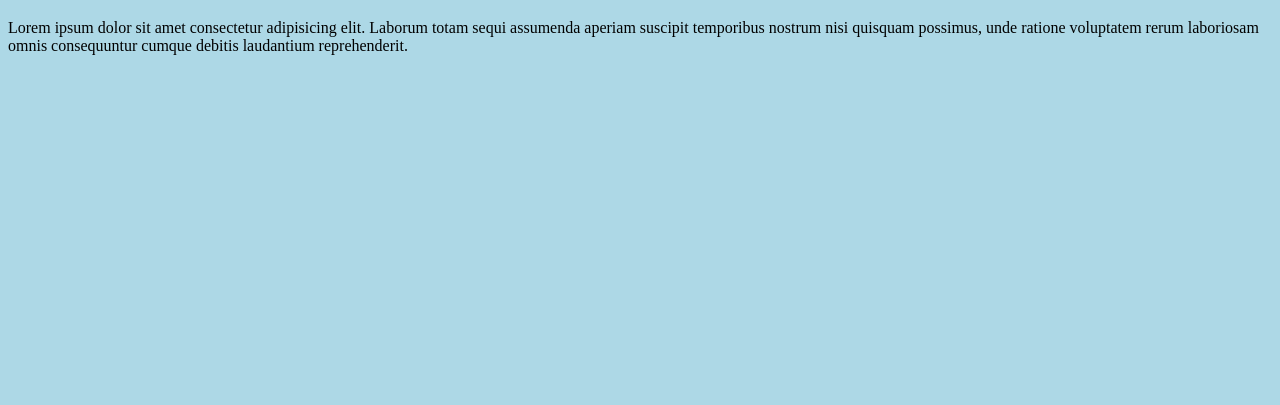
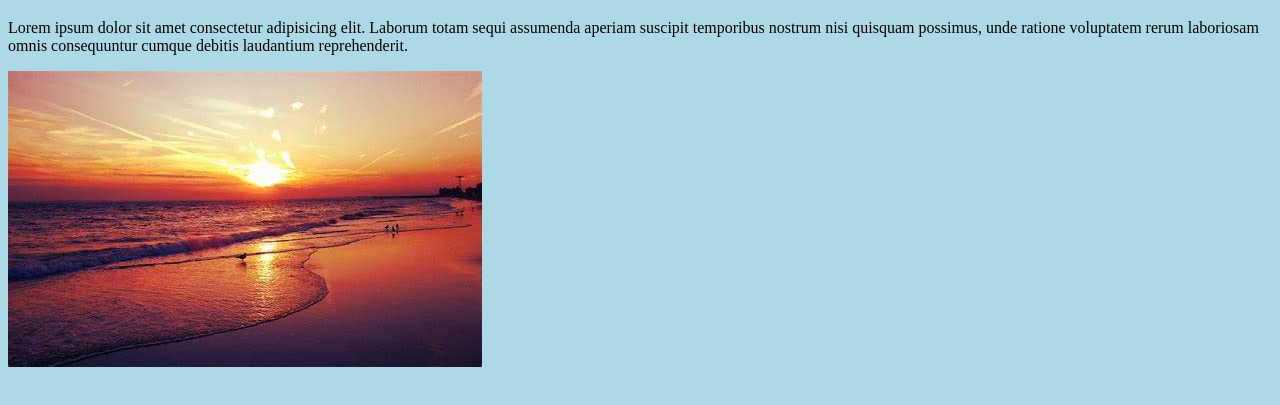
Before and after one commit to Niwant/Trial, a plain HTML site: page index.html in a window 1280 px wide. Shown: the part 61-466 px from the top of the page. Drawn offline with Linux system fonts and the light colour scheme.

Commit message:
Added an image

```diff
--- a/index.html
+++ b/index.html
@@ -10,5 +10,6 @@
 <body>
     <h1>Git Practice!!!</h1>
     <p>Lorem ipsum dolor sit amet consectetur adipisicing elit. Laborum totam sequi assumenda aperiam suscipit temporibus nostrum nisi quisquam possimus, unde ratione voluptatem rerum laboriosam omnis consequuntur cumque debitis laudantium reprehenderit.</p>
+    <img src="./OIP.jpg" alt="" srcset="">
 </body>
 </html>
```
Also changed, not shown: OIP.jpg (added).
